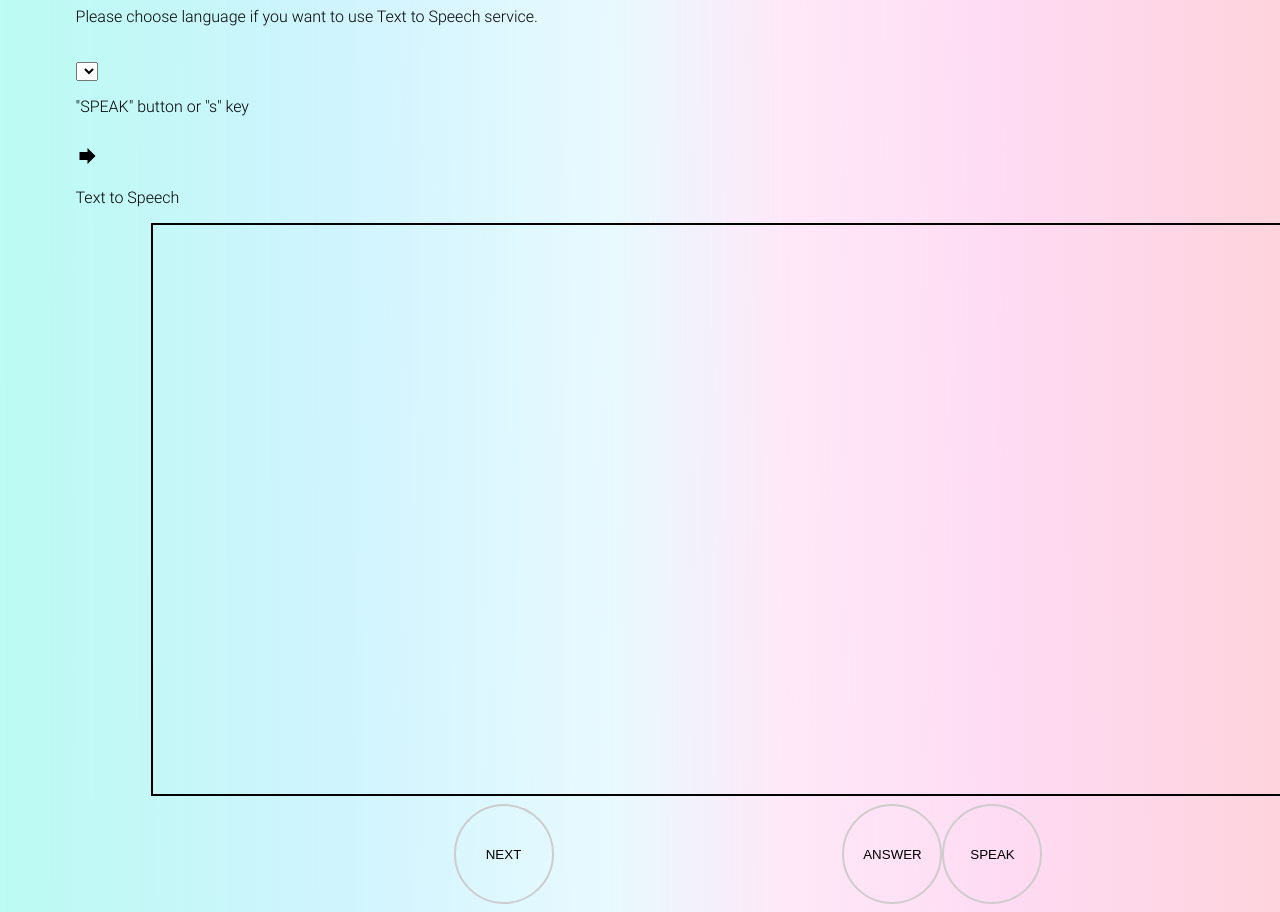
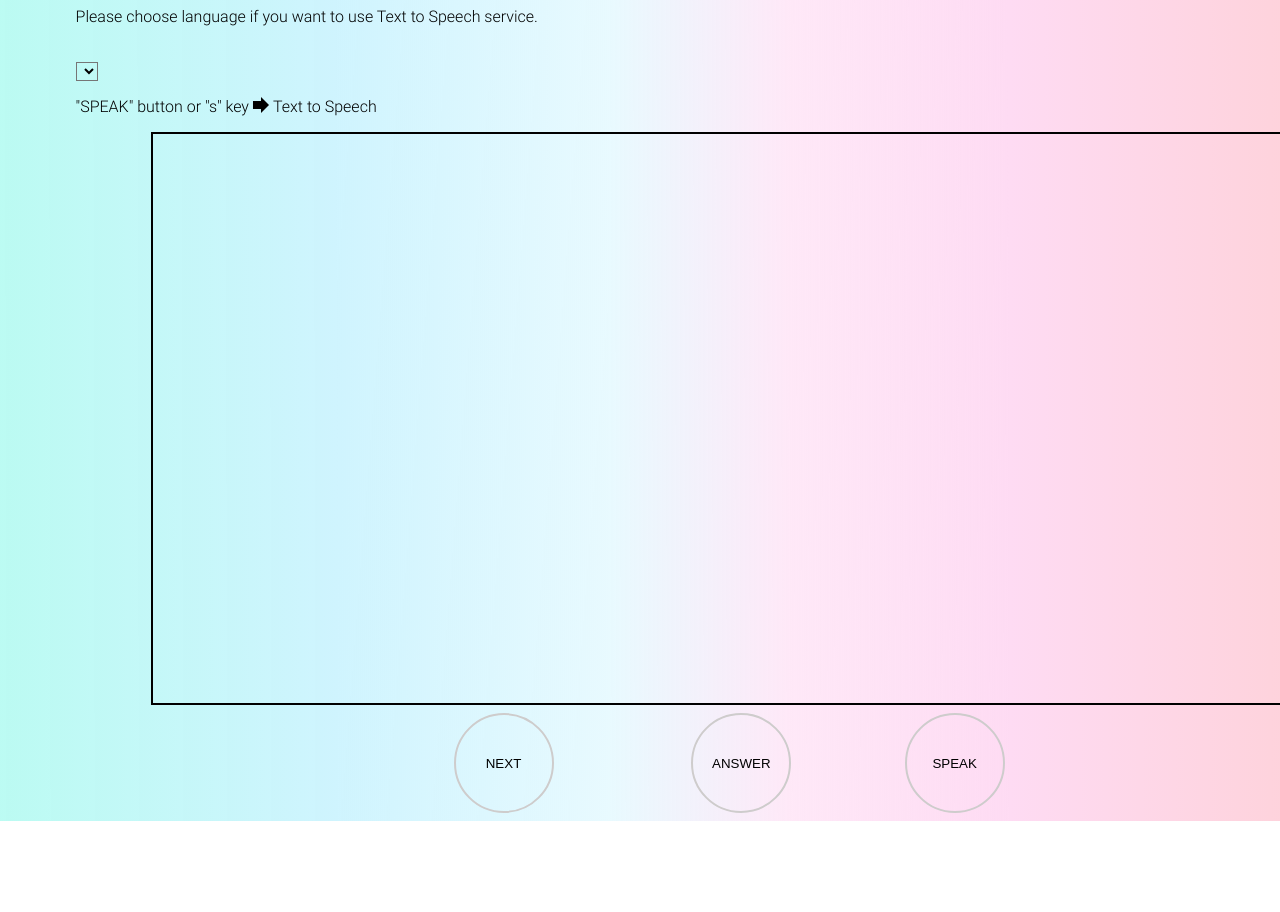
Before and after one commit to K-Rintaro/COMEIWEB, a plain HTML site: page allrandom.html in a window 1280 px wide. Shown: the part 876-1788 px from the top of the page. After the commit the page ends 1697 px from the top, so only its background shows below. Drawn offline with nearby package versions, Linux system fonts and the light colour scheme; a web font is replaced by a local one.

Commit message:
important update

```diff
--- a/main.css
+++ b/main.css
@@ -106,7 +106,11 @@ button {
 }
 
 .answerbutton{
-    margin-left: 5cm;
+    margin-left: 1cm;
+}
+
+.speakbutton{
+    margin-left: 3cm;
 }
 
 input {
@@ -139,3 +143,11 @@ input {
         0% {opacity:0;}
         100% {opacity:1;}
     }
+
+select{
+        background-color: transparent;
+}
+
+.language {
+    display: flex;
+}
```
